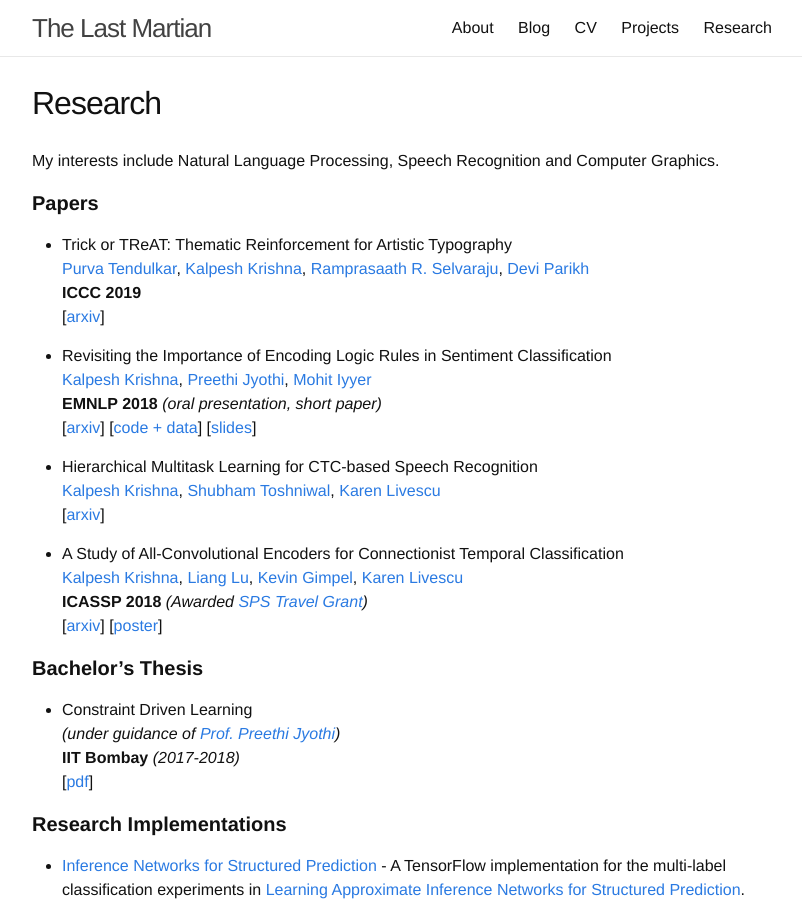
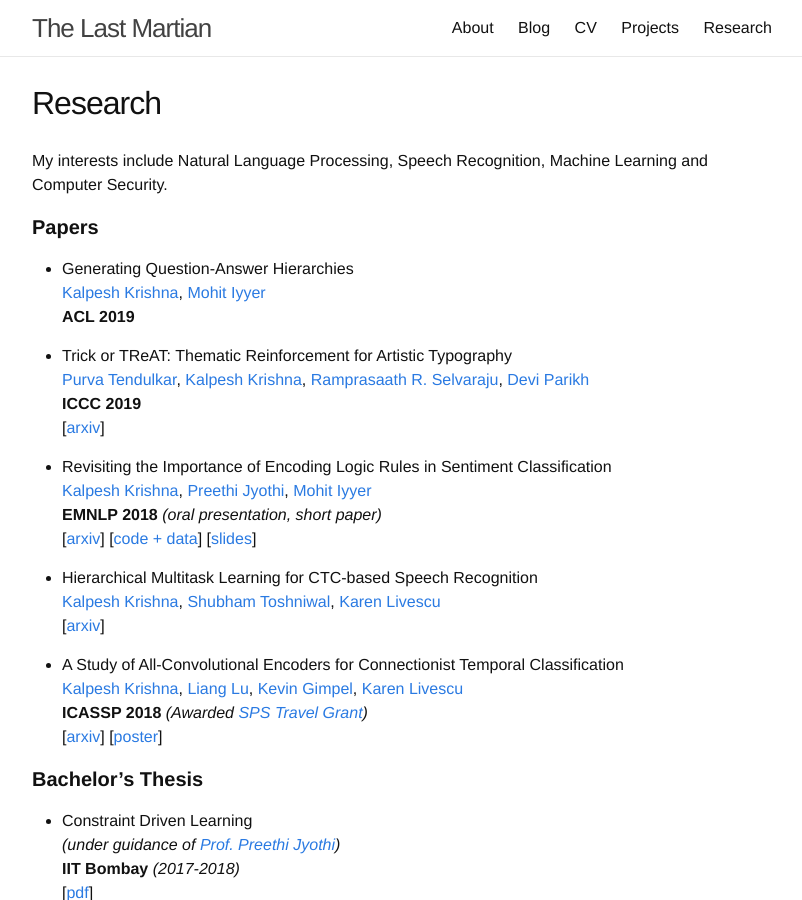
Before and after one commit to martiansideofthemoon/martiansideofthemoon.github.io, a Jekyll site: the page built from _pages/research.md, in a window 1280 px wide and 900 px high. Shown: the whole window, without its empty margins (238-1040 px from the left). Built offline with Jekyll 4.4.1, drawn with Linux system fonts in a browser that asks for light colours; comment, search, counter and statistics services are not loaded.

Commit message:
Adding papers update

```diff
--- a/_pages/research.md
+++ b/_pages/research.md
@@ -3,9 +3,13 @@ layout: page
 title: Research
 permalink: /research/
 ---
-My interests include Natural Language Processing, Speech Recognition and Computer Graphics.
+My interests include Natural Language Processing, Speech Recognition, Machine Learning and Computer Security.
 
 #### **Papers**
+
+* Generating Question-Answer Hierarchies
+[Kalpesh Krishna](http://martiansideofthemoon.github.io/), [Mohit Iyyer](https://people.cs.umass.edu/~miyyer/)
+**ACL 2019**
 
 * Trick or TReAT: Thematic Reinforcement for Artistic Typography
 [Purva Tendulkar](http://purvaten.github.io/), [Kalpesh Krishna](http://martiansideofthemoon.github.io/), [Ramprasaath R. Selvaraju](https://ramprs.github.io/), [Devi Parikh](https://www.cc.gatech.edu/~parikh/)
```
Also changed, not shown: index.md (+1 -0 lines), 4 other files.
